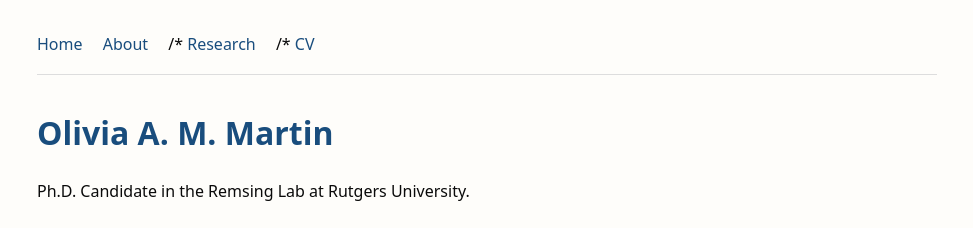
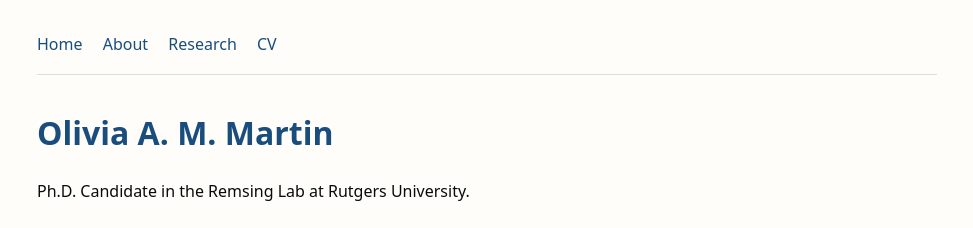
Before and after one commit to oliviaammartin/oliviaammartin.github.io, a Jekyll site: the page built from index.md, in a window 1280 px wide. Shown: the top 228 px of the page, without its empty margins (153-1126 px from the left). Built offline with Jekyll 4.4.1, drawn with Linux system fonts in a browser that asks for light colours.

```diff
--- a/_layouts/default.html
+++ b/_layouts/default.html
@@ -11,7 +11,7 @@
 <nav>
   <a href="/">Home</a>
   <a href="/about">About</a>
-/*  <a href="/research">Research</a> /*
+  <a href="/research">Research</a>
   <a href="/cv">CV</a>
 </nav>
 
```
